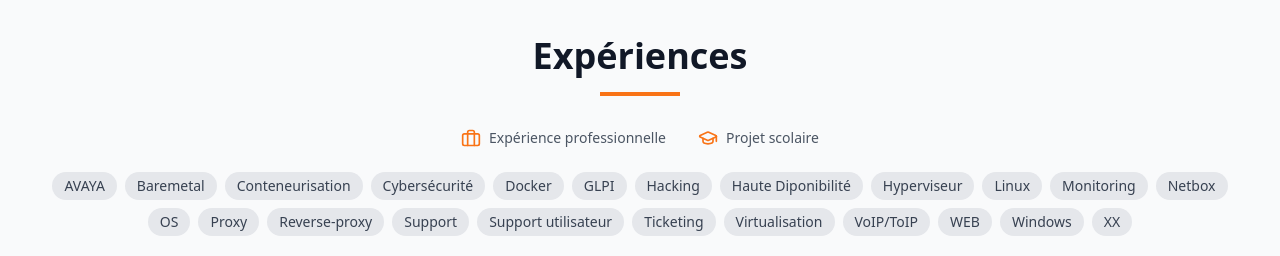
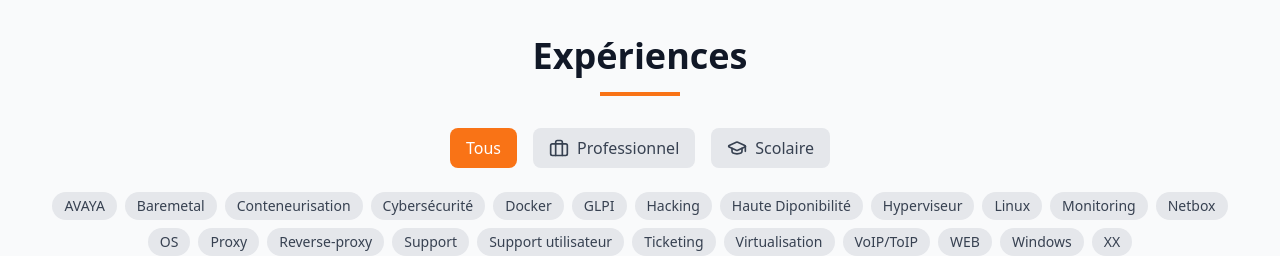
Before and after one commit to CapitaineRick/Portfolio, a React (Vite) app: page / in a window 1280 px wide. Shown: the part 6100-6356 px from the top of the page. Built offline with nearby package versions, Linux system fonts and the light colour scheme.

Commit message:
Mise à jour du filtrage des projets

```diff
--- a/src/components/sections/Projects.tsx
+++ b/src/components/sections/Projects.tsx
@@ -6,23 +6,34 @@ import { Briefcase, GraduationCap } from 'lucide-react';
 const Projects: React.FC = () => {
   const projectsRef = useRef<HTMLDivElement>(null);
   const [selectedTag, setSelectedTag] = useState<string | null>(null);
+  const [selectedType, setSelectedType] = useState<'all' | 'enterprise' | 'school'>('all');
 
   const handleTagClick = (tag: string) => {
     setSelectedTag(selectedTag === tag ? null : tag);
   };
 
-  // Combine enterprise and school projects into a single array
-  const allProjects = [...projectsData.enterprise, ...projectsData.school];
-
-  // Get all unique tags
+  // Get all unique tags from both enterprise and school projects
   const allTags = Array.from(
-    new Set(allProjects.flatMap(project => project.tags))
+    new Set([
+      ...projectsData.enterprise.flatMap(project => project.tags),
+      ...projectsData.school.flatMap(project => project.tags)
+    ])
   ).sort();
 
-  // Filter projects based on selected tag
-  const filteredProjects = selectedTag
-    ? allProjects.filter(project => project.tags.includes(selectedTag))
-    : allProjects;
+  // Filter projects based on selected tag and type
+  const filteredProjects = (() => {
+    let projects = [];
+    if (selectedType === 'all' || selectedType === 'enterprise') {
+      projects.push(...projectsData.enterprise);
+    }
+    if (selectedType === 'all' || selectedType === 'school') {
+      projects.push(...projectsData.school);
+    }
+    if (selectedTag) {
+      projects = projects.filter(project => project.tags.includes(selectedTag));
+    }
+    return projects;
+  })();
 
   useEffect(() => {
     const observer = new IntersectionObserver(
@@ -31,7 +42,6 @@ const Projects: React.FC = () => {
           entry.target.classList.add('opacity-100', 'translate-y-0');
           entry.target.classList.remove('opacity-0', 'translate-y-10');
 
-          // Animate project cards
           const cards = entry.target.querySelectorAll('.project-card');
           cards.forEach((card, index) => {
             setTimeout(() => {
@@ -53,7 +63,7 @@ const Projects: React.FC = () => {
         observer.unobserve(projectsRef.current);
       }
     };
-  }, [selectedTag]);
+  }, [selectedTag, selectedType]);
 
   return (
     <section id="projects" className="py-16 bg-gray-50 dark:bg-gray-800/50">
@@ -62,16 +72,40 @@ const Projects: React.FC = () => {
           <h2 className="text-3xl md:text-4xl font-bold mb-4">Expériences</h2>
           <div className="w-20 h-1 bg-orange-500 mx-auto mb-8"></div>
 
-          {/* Légende des icônes */}
-          <div className="flex justify-center gap-8 mb-6">
-            <div className="flex items-center gap-2">
-              <Briefcase className="w-5 h-5 text-orange-500" />
-              <span className="text-sm text-gray-600 dark:text-gray-300">Expérience professionnelle</span>
-            </div>
-            <div className="flex items-center gap-2">
-              <GraduationCap className="w-5 h-5 text-orange-500" />
-              <span className="text-sm text-gray-600 dark:text-gray-300">Projet scolaire</span>
-            </div>
+          {/* Type Filter */}
+          <div className="flex justify-center gap-4 mb-6">
+            <button
+              onClick={() => setSelectedType('all')}
+              className={`flex items-center gap-2 px-4 py-2 rounded-lg transition-colors ${
+                selectedType === 'all'
+                  ? 'bg-orange-500 text-white'
+                  : 'bg-gray-200 text-gray-700 hover:bg-gray-300 dark:bg-gray-700 dark:text-gray-300 dark:hover:bg-gray-600'
+              }`}
+            >
+              Tous
+            </button>
+            <button
+              onClick={() => setSelectedType('enterprise')}
+              className={`flex items-center gap-2 px-4 py-2 rounded-lg transition-colors ${
+                selectedType === 'enterprise'
+                  ? 'bg-orange-500 text-white'
+                  : 'bg-gray-200 text-gray-700 hover:bg-gray-300 dark:bg-gray-700 dark:text-gray-300 dark:hover:bg-gray-600'
+              }`}
+            >
+              <Briefcase className="w-5 h-5" />
+              Professionnel
+            </button>
+            <button
+              onClick={() => setSelectedType('school')}
+              className={`flex items-center gap-2 px-4 py-2 rounded-lg transition-colors ${
+                selectedType === 'school'
+                  ? 'bg-orange-500 text-white'
+                  : 'bg-gray-200 text-gray-700 hover:bg-gray-300 dark:bg-gray-700 dark:text-gray-300 dark:hover:bg-gray-600'
+              }`}
+            >
+              <GraduationCap className="w-5 h-5" />
+              Scolaire
+            </button>
           </div>
 
           {/* Tags Filter */}
```
